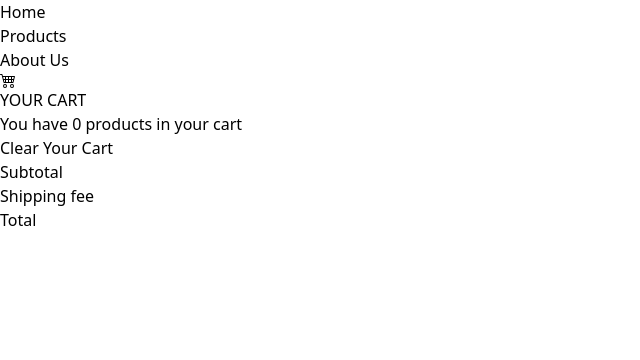
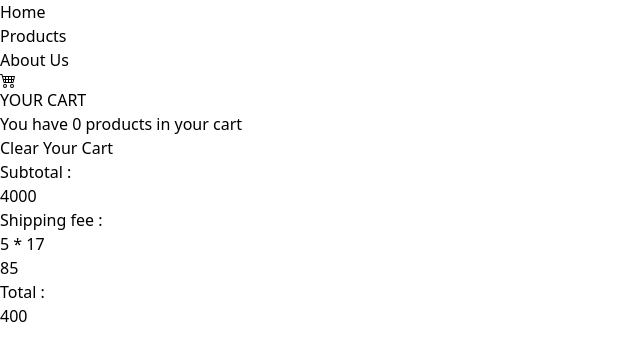
Before and after one commit to sohaib-idalin/shopping-cart, a React (Vite) app: page /Cart in a window 1280 px wide. Shown: the top 360 px of the page, without its empty margins (0-640 px from the left). Built offline with nearby package versions, Linux system fonts and the light colour scheme.

Commit message:
total function is added

```diff
--- a/src/components/CartProduct.jsx
+++ b/src/components/CartProduct.jsx
@@ -16,20 +16,20 @@ export default function CartProduct({product,amount}) {
     }
 
     return (
-        <div >
-            <div className='bg-gray-100 p-3 my-5'>
+        <>
+            <div className='bg-gray-100 p-3 my-5 '>
 
-                <ul className='flex justify-around items-center'>
+                <ul className=' flex justify-around items-center '>
                 <img src={product.img} alt="fail to load" className='w-20 h-20 rounded-full' />
                     <div >
 
                         <li className='font-medium text-lg'>{product.name}</li>
                         <li className='text-gray-600'>{product.desc}</li>
                     </div>
-                        <div className='flex items-center '>
-                            <button onClick={handleMinus} className='px-3 text-white bg-gray-800 rounded-full mx-2 font-bold'>-</button>
-                            <p>{amount}</p>
-                            <button onClick={handlePlus} className='px-3 text-white bg-gray-800 rounded-full mx-2 font-bold' >+</button>
+                        <div className='flex items-center'>
+                            <button onClick={handleMinus} className='px-3 text-white bg-gray-800 rounded-full mx-4 font-bold'>-</button>
+                            <p >{amount}</p>
+                            <button onClick={handlePlus} className='px-3 text-white bg-gray-800 rounded-full mx-4 font-bold' >+</button>
                         </div>
 
                     <li >{product.price*amount} $</li>
@@ -39,6 +39,6 @@ export default function CartProduct({product,amount}) {
 
             </div>
 
-        </div>
+        </>
   )
 }
--- a/src/pages/Cart.jsx
+++ b/src/pages/Cart.jsx
@@ -21,22 +21,22 @@ export default function Cart() {
       </div>
       {cartProducts.map((cartProduct) => (<CartProduct key={cartProduct.product.id} product={cartProduct.product} amount={cartProduct.amount} />))}
 
-      <div className='fixed bottom-0 bg-cyan-400'>
-        <div className='w-[50%]'>
+      <div className='sticky bottom-0 bg-gray-100 w-screen- shadow-lg '>
+        <div className='w-[50%] mx-auto px-10 py-2 leading-8 font-medium  '>
           <div>
-            <div className='flex'>
-              <div>Subtotal</div>
-              <div></div>
+            <div className='flex justify-between '>
+              <div>Subtotal :</div>
+              <div> 4000</div>
             </div>
-            <div className='flex'>
-              <div>Shipping fee</div>
-              <div></div>
-              <div></div>
+            <div className='flex justify-between'>
+              <div>Shipping fee :</div>
+              <div className='right-0'>5 * 17</div>
+              <div>85</div>
             </div>
           </div>
-          <div>
-            <div>Total</div>
-            <div></div>
+          <div className='flex justify-between'>
+            <div>Total :</div>
+            <div> 400</div>
           </div>
         </div>
       </div>
```
